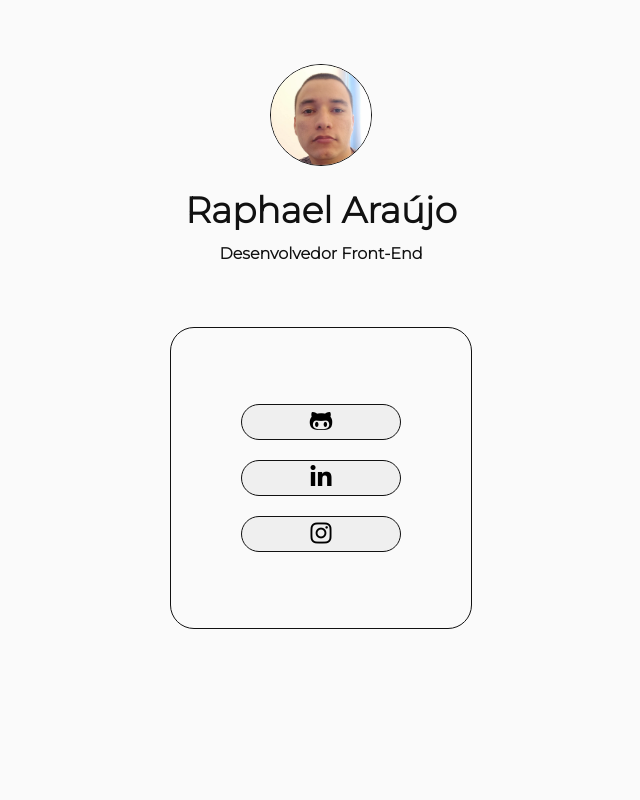
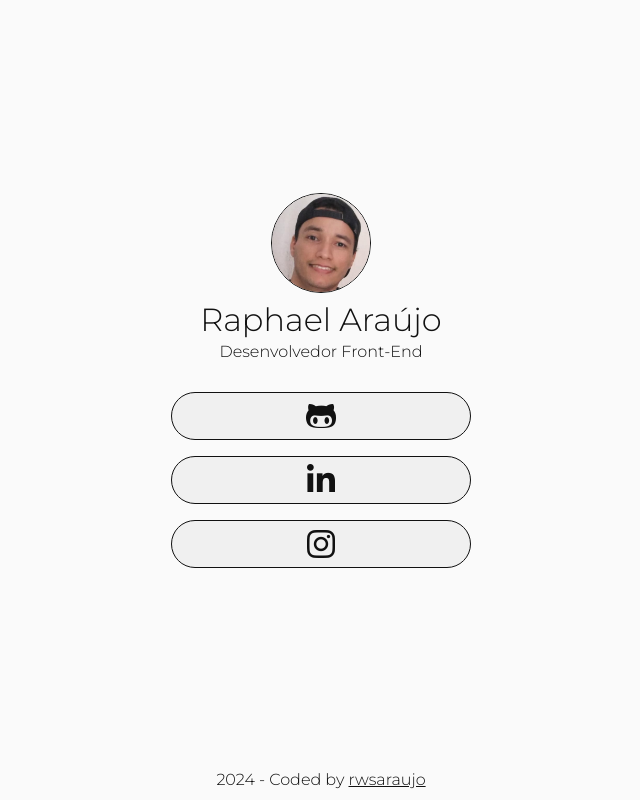
Before and after one commit to rwsaraujo/link-tree, a website: page index.html in a window 1280 px wide. Shown: the whole page, without its empty margins (319-959 px from the left). Drawn offline with Linux system fonts and the light colour scheme; files that its build step writes are made by us from their sources.

Commit message:
change UI style

```diff
--- a/index.html
+++ b/index.html
@@ -1,53 +1,59 @@
 <!DOCTYPE html>
-<html lang="pt-BR">
+<html lang="pt-br">
 
 <head>
+  <!-- Meta Tags -->
+  <title>Raphael Araújo Front-End</title>
   <meta charset="UTF-8" />
   <meta name="viewport" content="width=device-width, initial-scale=1.0" />
-
   <!-- Favicon -->
   <link rel="shortcut icon" href="./src/img/favicon.ico" type="image/x-icon" />
-
-  <!-- Google Fonts -->
+  <!-- Google Fonts | Montserrat -->
   <link rel="preconnect" href="https://fonts.googleapis.com" />
   <link rel="preconnect" href="https://fonts.gstatic.com" crossorigin />
   <link href="https://fonts.googleapis.com/css2?family=Montserrat:wght@300&display=swap" rel="stylesheet" />
-
   <!-- FontAwesome -->
   <script src="https://kit.fontawesome.com/965969d691.js" crossorigin="anonymous"></script>
-
   <!-- CSS -->
   <link rel="stylesheet" href="./build/style/style.css" />
-
-  <!-- Page Title -->
-  <title>Raphael Araújo Front-End</title>
+  <!-- JS -->
+  <script src="./build/js/script.js" defer></script>
 </head>
 
 <body class="bg-white txt-black">
-  <div class="main column">
-    <div class="main-profile column">
-      <div class="main-profile-picture">
-        <img class="border" src="./src/img/perfil.jpg" alt="Raphael Araújo" />
+  <!-- Main -->
+  <main class="main flex column center">
+    <!-- Profile -->
+    <div class="profile flex column center">
+      <div class="profile__avatar">
+        <img class="border rounded" src="./src/img/profile.jpeg" alt="Raphael Araújo" />
       </div>
-      <div class="main-profile-info column">
-        <div>
-          <h1>Raphael Araújo</h1>
-        </div>
-        <div>
-          <h2>Desenvolvedor Front-End</h2>
-        </div>
-      </div>
+
+      <h1>Raphael Araújo</h1>
+      <h2>Desenvolvedor Front-End</h2>
     </div>
 
-    <div class="main-links column border">
-      <a href="https://github.com/rwsaraujo" title="GitHub de Raphael Araújo" target="_blank"><button class="border"><i
-            class="fab fa-github-alt"></i></button></a>
-      <a href="https://www.linkedin.com/in/rwsaraujo/" title="LinkedIn de Raphael Araújo" target="_blank"><button
-          class="border"><i class="fab fa-linkedin-in"></i></button></a>
-      <a href="https://www.instagram.com/rwsaraujo/" title="Instagram de Raphael Araújo" target="_blank"><button
-          class="border"><i class="fab fa-instagram"></i></button></a>
+    <!-- Social Links -->
+    <div class="social-links flex column center">
+      <a href="https://github.com/rwsaraujo" title="GitHub de Raphael Araújo" target="_blank" class="btn">
+        <i class="fab fa-github-alt"></i>
+      </a>
+      <a href="https://www.linkedin.com/in/rwsaraujo/" title="LinkedIn de Raphael Araújo" target="_blank" class="btn">
+        <i class="fab fa-linkedin-in"></i>
+      </a>
+      <a href="https://www.instagram.com/rwsaraujo/" title="Instagram de Raphael Araújo" target="_blank" class="btn">
+        <i class="fab fa-instagram"></i>
+      </a>
     </div>
-  </div>
+  </main>
+
+  <!-- Footer -->
+  <footer class="footer flex center">
+    <p>
+      <span class="current-year"></span>
+      Coded by <a href="https://github.com/rwsaraujo/" target="_blank" class="link">rwsaraujo</a>
+    </p>
+  </footer>
 </body>
 
 </html>
--- /dev/null
+++ b/src/js/script.js
@@ -0,0 +1,4 @@
+// Footer
+document.querySelector(
+  ".current-year"
+).innerHTML = `${new Date().getFullYear()} - `;
--- a/src/style/style.css
+++ b/src/style/style.css
@@ -1,81 +1,99 @@
+/* ----- RESET STYLE ----- */
 * {
   margin: 0;
   padding: 0;
+  box-sizing: border-box;
+  font-size: 1rem; /* 16px */
+  line-height: 1; /* 100% */
+  font-weight: 400; /* normal */
 }
 
-body {
-  font-family: "Montserrat", sans-serif;
-  font-weight: 300;
+/* ----- COLORS -BACKGROUND ----- */
+.bg-white {
+  background: #fafafa;
 }
-
+/* ----- COLORS - TEXT ----- */
 .txt-black {
   color: #111;
 }
 
-.bg-white {
-  background-color: #fafafa;
+/* ----- TYPOGRAPHY -----*/
+body {
+  font-family: "Montserrat", sans-serif;
 }
 
+/* ----- USEFUL ----- */
+.flex {
+  display: flex;
+}
+.column {
+  flex-direction: column;
+}
+.center {
+  justify-content: center;
+  align-items: center;
+}
+.rounded {
+  border-radius: 50%;
+}
 .border {
   border: 1px solid #111;
-  border-radius: 1.5rem;
+}
+.btn {
+  width: 100%;
+  max-width: 18.75rem; /* 160px */
+  height: 3rem; /* 48px */
+  display: flex;
+  justify-content: center;
+  align-items: center;
+  text-decoration: none;
+  border: 1px solid #111;
+  border-radius: 24px;
+  background: #f0f0f0;
+  color: #111;
+  transition: 0.2s;
+}
+.btn:hover {
+  background: #111;
+  color: #f0f0f0;
+  transform: scale(1.1);
+}
+.btn i {
+  font-size: 2rem; /* 32px */
+}
+.link {
+  color: #111;
+}
+.link:hover {
+  font-weight: 900;
 }
 
+/* ----- MAIN ----- */
 .main {
-  width: calc(100% - 1.25rem);
-  gap: 4rem;
-  margin: 0 auto;
+  min-height: calc(100vh - 2.5rem); /* 100vh - 40px */
+  padding: 0.625rem; /* 10px */
+  gap: 2rem; /* 32px */
+}
+/* ----- MAIN - PROFILE ----- */
+.profile {
+  gap: 0.5rem; /* 8px */
+}
+.profile__avatar {
+  width: 6.25rem; /* 100px */
+}
+.profile__avatar img {
+  width: 100%;
+}
+.profile h1 {
+  font-size: 2rem; /* 32px */
+}
+/* ----- MAIN - SOCIAL LINKS ----- */
+.social-links {
+  gap: 1rem; /* 16px */
+  width: 100%;
 }
 
-.column {
-  display: flex;
-  flex-direction: column;
-  align-items: center;
+/* ----- FOOTER ----- */
+.footer {
+  height: 2.5rem; /* 40px */
 }
-
-.main-profile {
-  gap: 1.15rem;
-  margin: 4rem auto 0;
-}
-
-.main-profile-picture img {
-  width: 6.25rem;
-  border-radius: 50%;
-}
-
-.main-profile-info {
-  gap: 0.75rem;
-}
-
-.main-profile-info h1 {
-  font-size: 2.25rem;
-}
-
-.main-profile-info h2 {
-  font-size: 1rem;
-}
-
-.main-links {
-  width: 18.75rem;
-  height: 18.75rem;
-  justify-content: center;
-}
-
-.main-links button,
-.main-links button:hover {
-  transition: 0.4s;
-}
-
-.main-links button {
-  width: 10rem;
-  height: 2.25rem;
-  font-size: 1.5rem;
-  margin: 0.625rem 0;
-  cursor: pointer;
-}
-
-.main-links button:hover {
-  background-color: #111;
-  color: #fafafa;
-  transform: scale(1.1);
-}
```
Also changed, not shown: package.json (+5 -3 lines), build/js/script.js (added), build/style/style.css, src/img/perfil.jpg (deleted), src/img/profile.jpeg (added), 2 other files.
